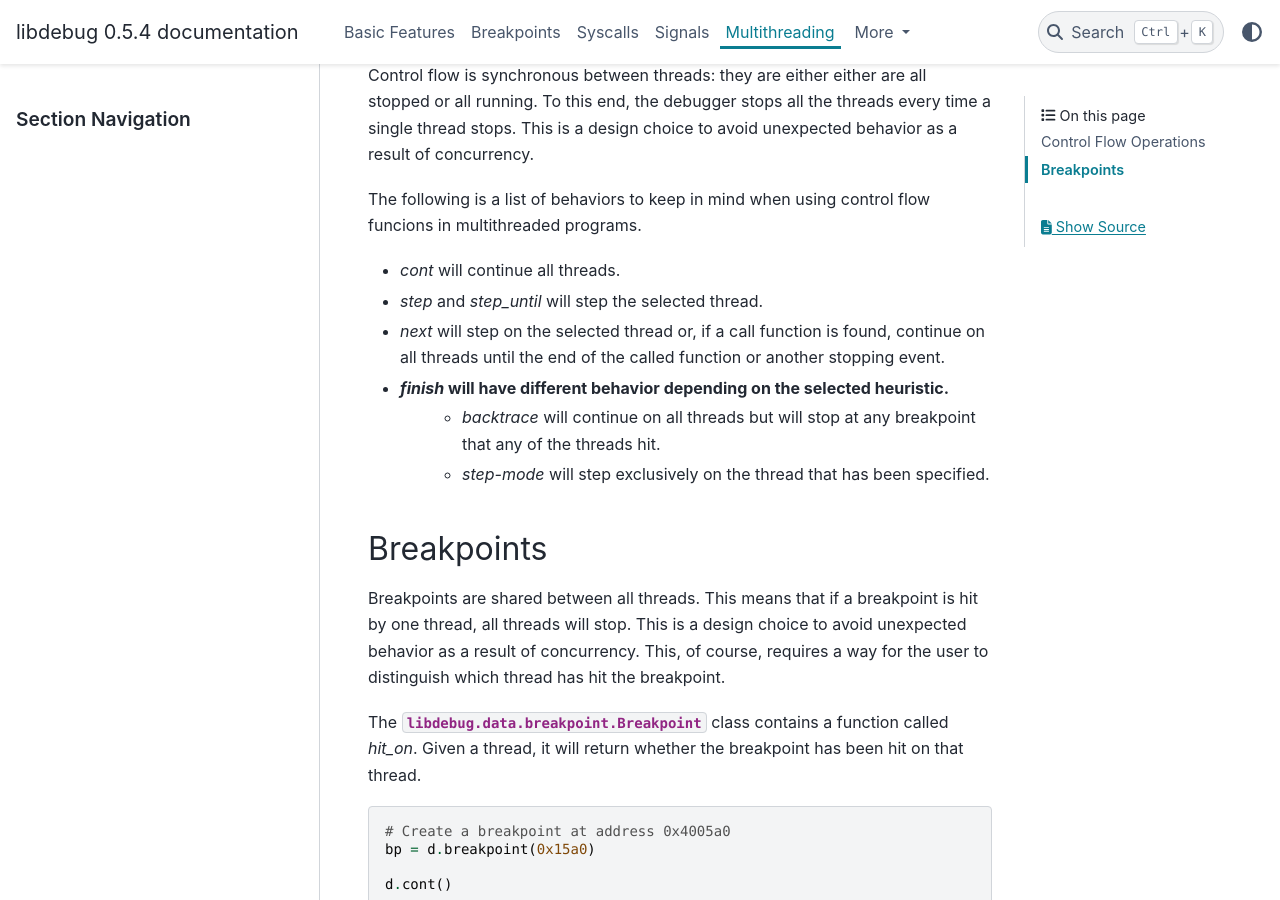
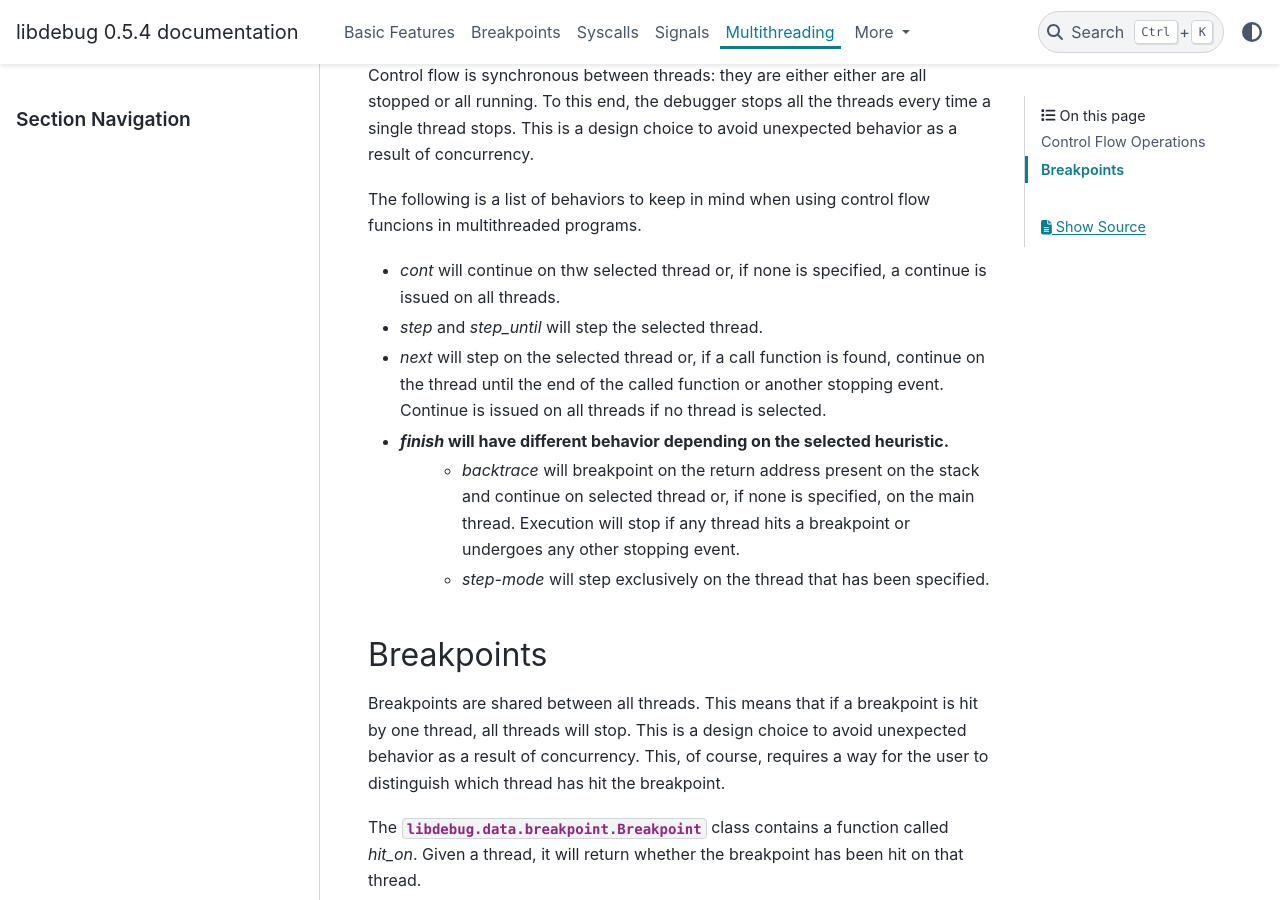
Before and after one commit to libdebug/libdebug, a Sphinx documentation site: the page built from docs/source/multithreading.rst, in a window 1280 px wide and 900 px high, scrolled down 787 px. Built offline with Sphinx 7.4.7 and the PyData theme 0.15.4, drawn with Linux system fonts in a browser that asks for light colours.

Commit message:
docs: updated docs to reflect new changes in specifications

```diff
--- a/docs/source/multithreading.rst
+++ b/docs/source/multithreading.rst
@@ -31,11 +31,11 @@ Control flow is synchronous between threads: they are either either are all stop
 
 The following is a list of behaviors to keep in mind when using control flow funcions in multithreaded programs.
 
-- `cont` will continue all threads.
+- `cont` will continue on thw selected thread or, if none is specified, a continue is issued on all threads.
 - `step` and `step_until` will step the selected thread.
-- `next` will step on the selected thread or, if a call function is found, continue on all threads until the end of the called function or another stopping event.
+- `next` will step on the selected thread or, if a call function is found, continue on the thread until the end of the called function or another stopping event. Continue is issued on all threads if no thread is selected.
 - `finish` will have different behavior depending on the selected heuristic.
-    - `backtrace` will continue on all threads but will stop at any breakpoint that any of the threads hit.
+    - `backtrace` will breakpoint on the return address present on the stack and continue on selected thread or, if none is specified, on the main thread. Execution will stop if any thread hits a breakpoint or undergoes any other stopping event.
     - `step-mode` will step exclusively on the thread that has been specified.
 
 
```
